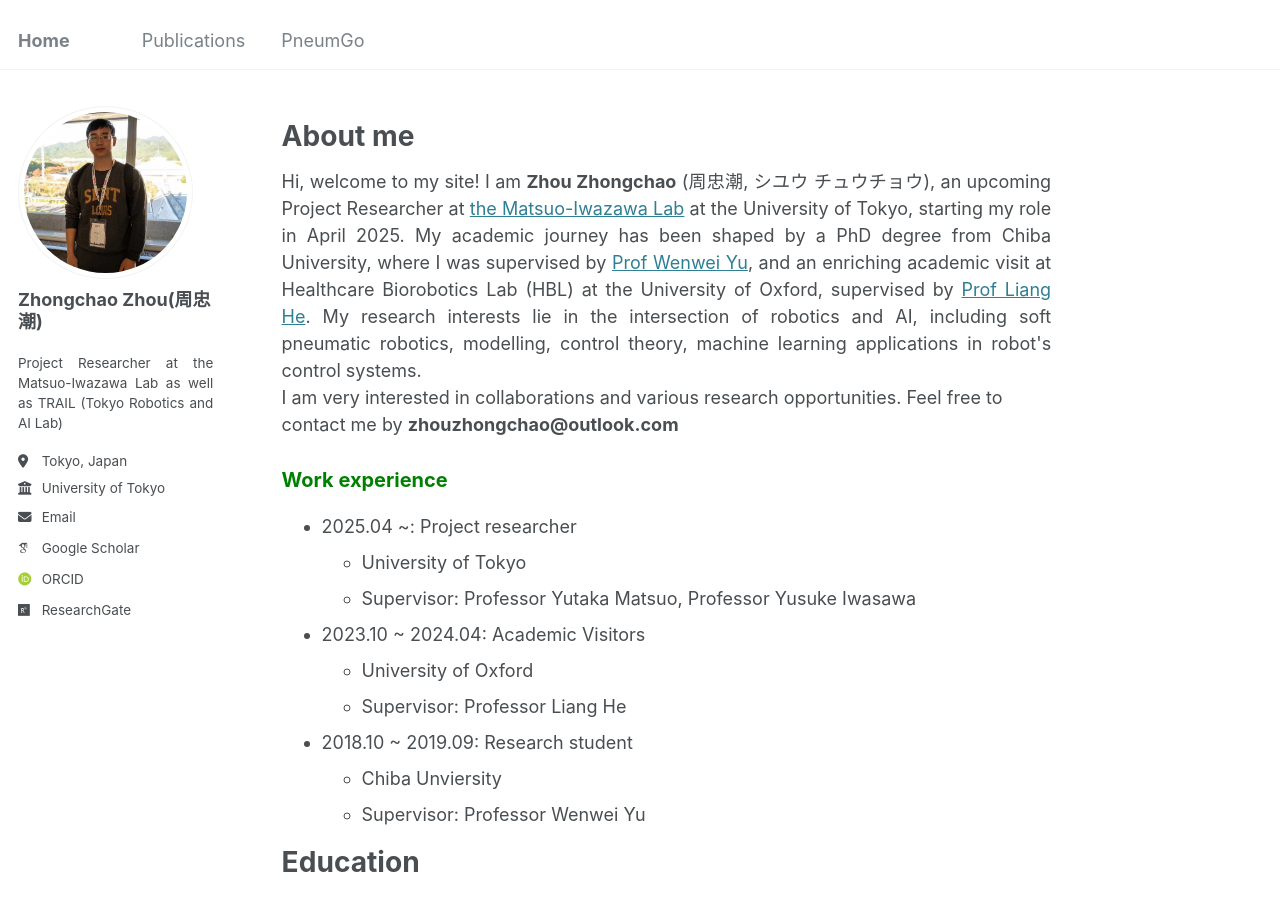
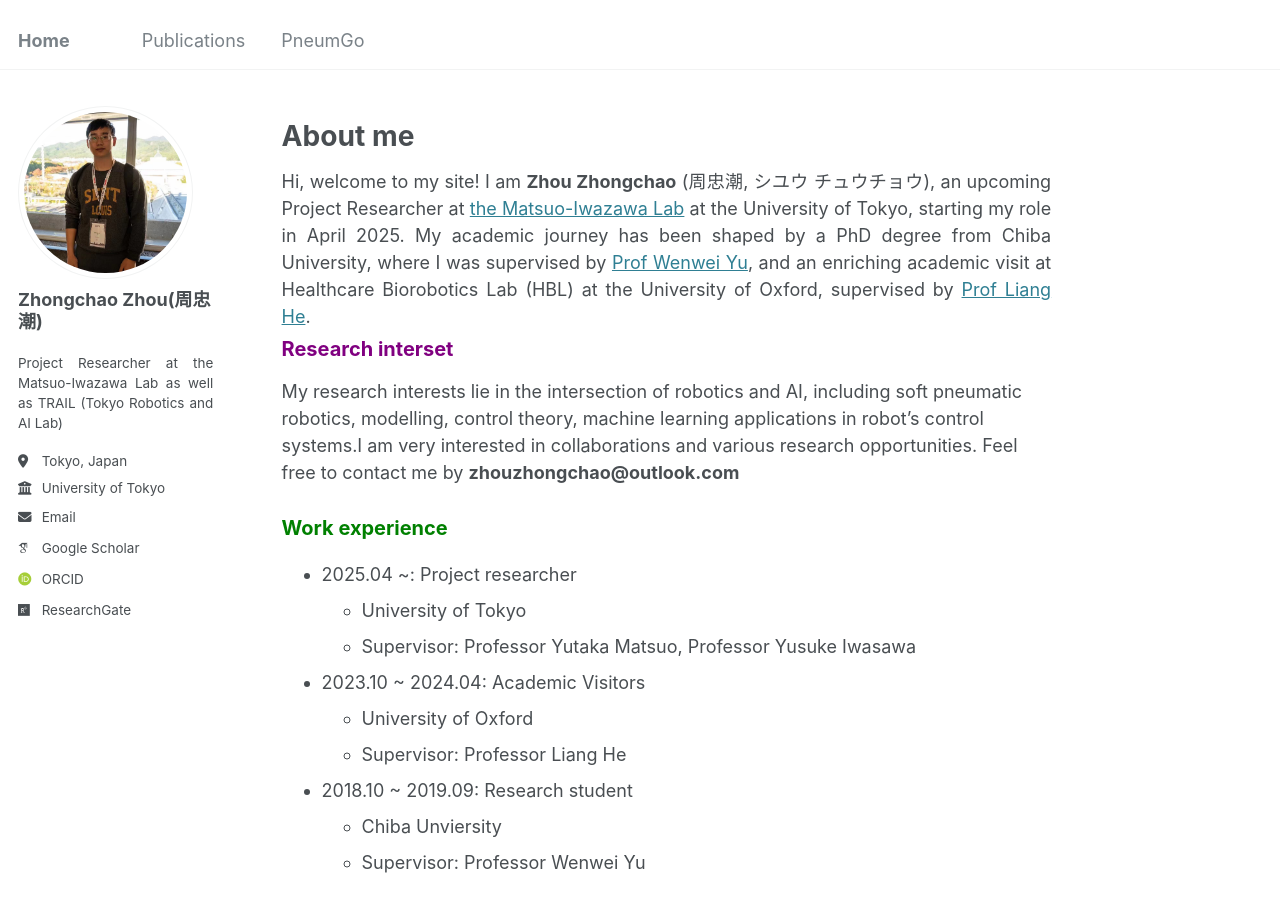
Before and after one commit to zhouzhongchao/zhouzhongchao, a Jekyll site: the page built from _pages/about.md, in a window 1280 px wide and 900 px high. Built offline with Jekyll 4.4.1, drawn with Linux system fonts in a browser that asks for light colours; some web fonts are replaced.

Commit message:
Update about.md

```diff
--- a/_pages/about.md
+++ b/_pages/about.md
@@ -10,13 +10,11 @@ redirect_from:
 About me
 ======
 <div style="text-align: justify;">
-Hi, welcome to my site! I am <strong>Zhou Zhongchao</strong> (周忠潮, シユウ チュウチョウ), an upcoming Project Researcher at <a href="https://weblab.t.u-tokyo.ac.jp/">the Matsuo-Iwazawa Lab</a> at the University of Tokyo, starting my role in April 2025. My academic journey has been shaped by a PhD degree from Chiba University, where I was supervised by <a href="https://www.tms.chiba-u.jp/~yu/member_prof.html">Prof Wenwei Yu</a>, and an enriching academic visit at Healthcare Biorobotics Lab (HBL) at the University of Oxford, supervised by <a href="https://eng.ox.ac.uk/people/liang-he/">Prof Liang He</a>.
+Hi, welcome to my site! I am <strong>Zhou Zhongchao</strong> (周忠潮, シユウ チュウチョウ), an upcoming Project Researcher at <a href="https://weblab.t.u-tokyo.ac.jp/">the Matsuo-Iwazawa Lab</a> at the University of Tokyo, starting my role in April 2025. My academic journey has been shaped by a PhD degree from Chiba University, where I was supervised by <a href="https://www.tms.chiba-u.jp/~yu/member_prof.html">Prof Wenwei Yu</a>, and an enriching academic visit at Healthcare Biorobotics Lab (HBL) at the University of Oxford, supervised by <a href="https://eng.ox.ac.uk/people/liang-he/">Prof Liang He</a>. </div>
 
-My research interests lie in the intersection of robotics and AI, including soft pneumatic robotics, modelling, control theory, machine learning applications in robot's control systems.
-</div>
-
-
-I am very interested in collaborations and various research opportunities. Feel free to contact me by <strong>zhouzhongchao@outlook.com</strong>
+<span style="font-size:20px; color:purple;">Research interset</span>
+======
+My research interests lie in the intersection of robotics and AI, including soft pneumatic robotics, modelling, control theory, machine learning applications in robot's control systems.I am very interested in collaborations and various research opportunities. Feel free to contact me by <strong>zhouzhongchao@outlook.com</strong>
 
 <span style="font-size:20px; color:green;">Work experience</span>
 ======
@@ -32,13 +30,13 @@ I am very interested in collaborations and various research opportunities. Feel
   * Chiba Unviersity
   * Supervisor: Professor Wenwei Yu
 
-Education
+<span style="font-size:20px; color:organ;">Education</span>
 ======
 * Ph.D in Medical Engineering, Chiba University, 2024
 * M.S. in Medical Engineering, Chiba University, 2021
 * B.S. in Mechanical Engineering, Qingdao University of Science and Technology, 2018
 
-Awards and Recognitions
+<span style="font-size:20px; color:blue;">Awards and Recognitions</span>
 ======
 1. **Third Prize**
    Nanohana Startup Competition, 2024.10, Chiba University
@@ -76,7 +74,8 @@ Awards and Recognitions
 16. **8 other provincial-level competitions award**
 
 
-Patent
+
+<span style="font-size:20px; color:brown;">Patent</span>
 ======
 
 1. **Invention patent: CN106968230A**
```
